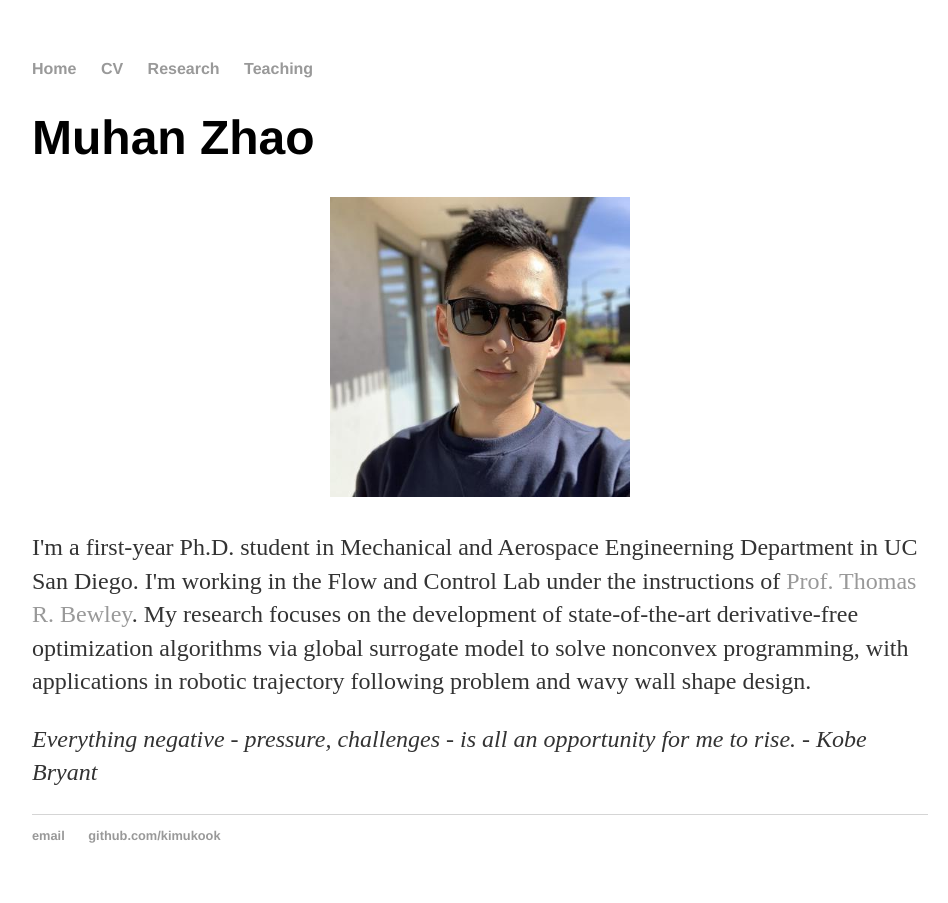
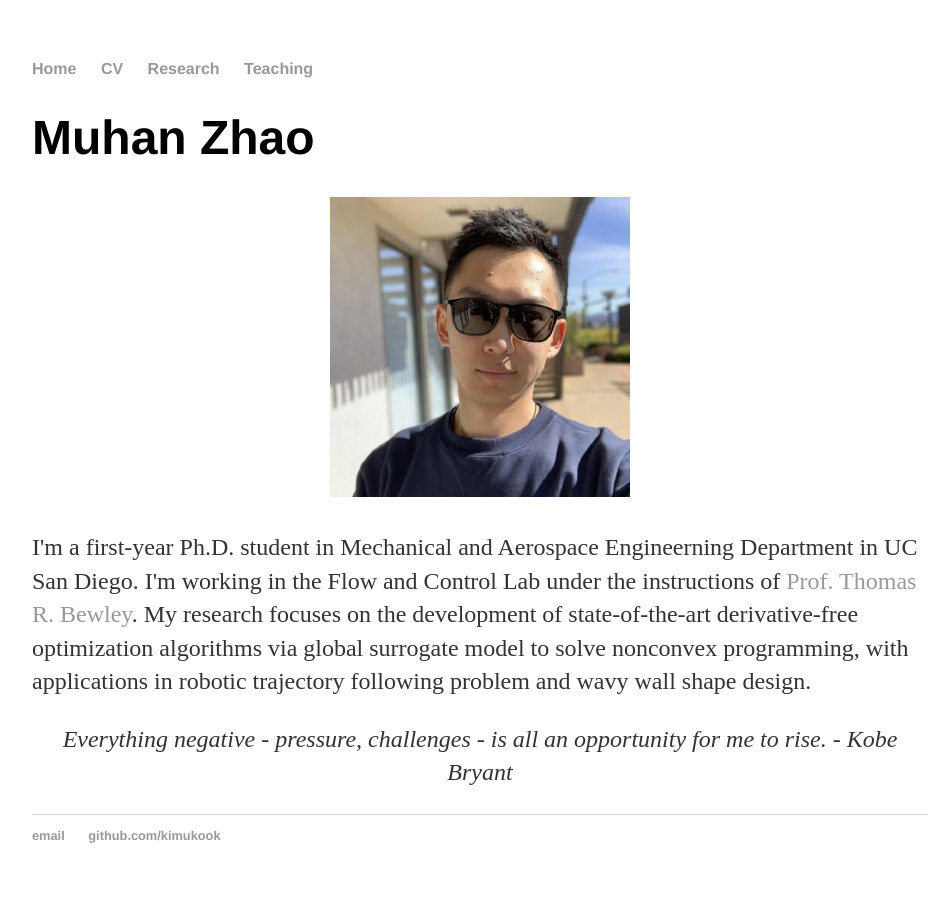
Before and after one commit to kimukook/kimukook.github.io, a Jekyll site: the page built from index.html, in a window 1280 px wide. Shown: the whole page, without its empty margins (160-1108 px from the left). Built offline with Jekyll 4.4.1, drawn with Linux system fonts in a browser that asks for light colours.

Commit message:
Update index.html

```diff
--- a/index.html
+++ b/index.html
@@ -10,5 +10,5 @@
         My research focuses on the development of state-of-the-art derivative-free optimization algorithms via global
 	surrogate model to solve nonconvex programming, with applications in robotic trajectory following problem and
 	wavy wall shape design.</p>
-	<p> <i>Everything negative - pressure, challenges - is all an opportunity for me to rise. - Kobe Bryant </i> </p>
+	<p align="center"> <i>Everything negative - pressure, challenges - is all an opportunity for me to rise. - Kobe Bryant </i> </p>
 </div><!-- /.blurb -->
```
